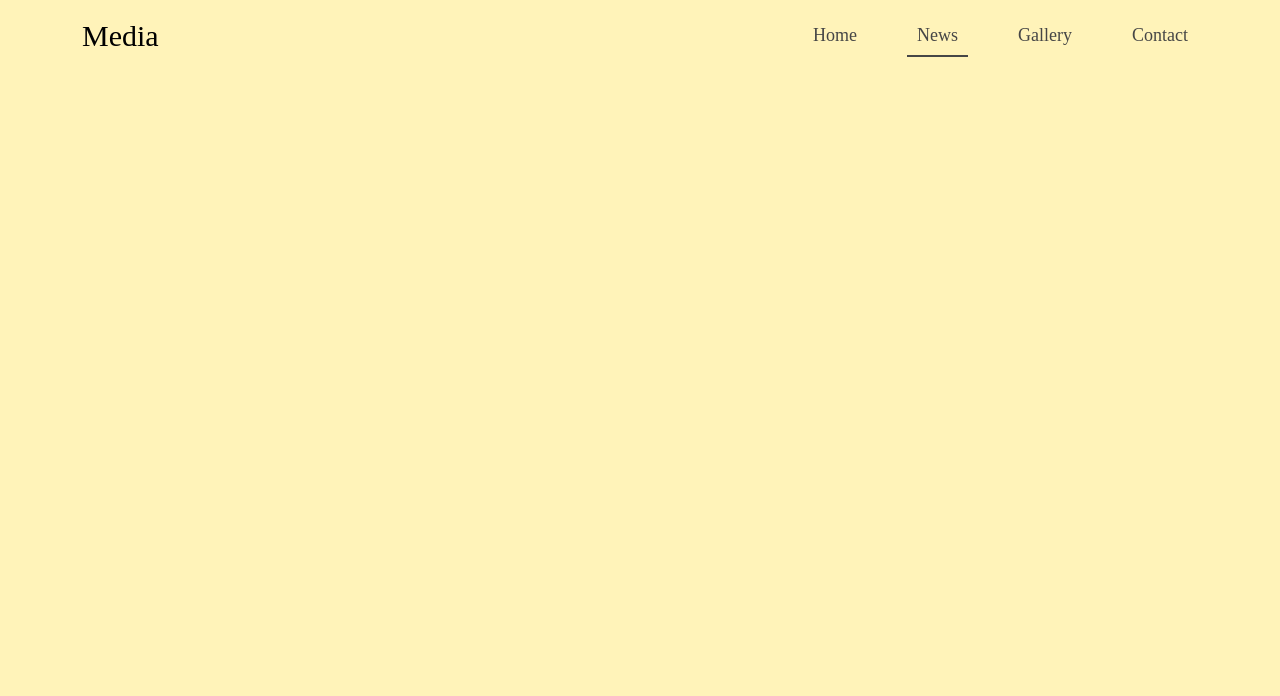
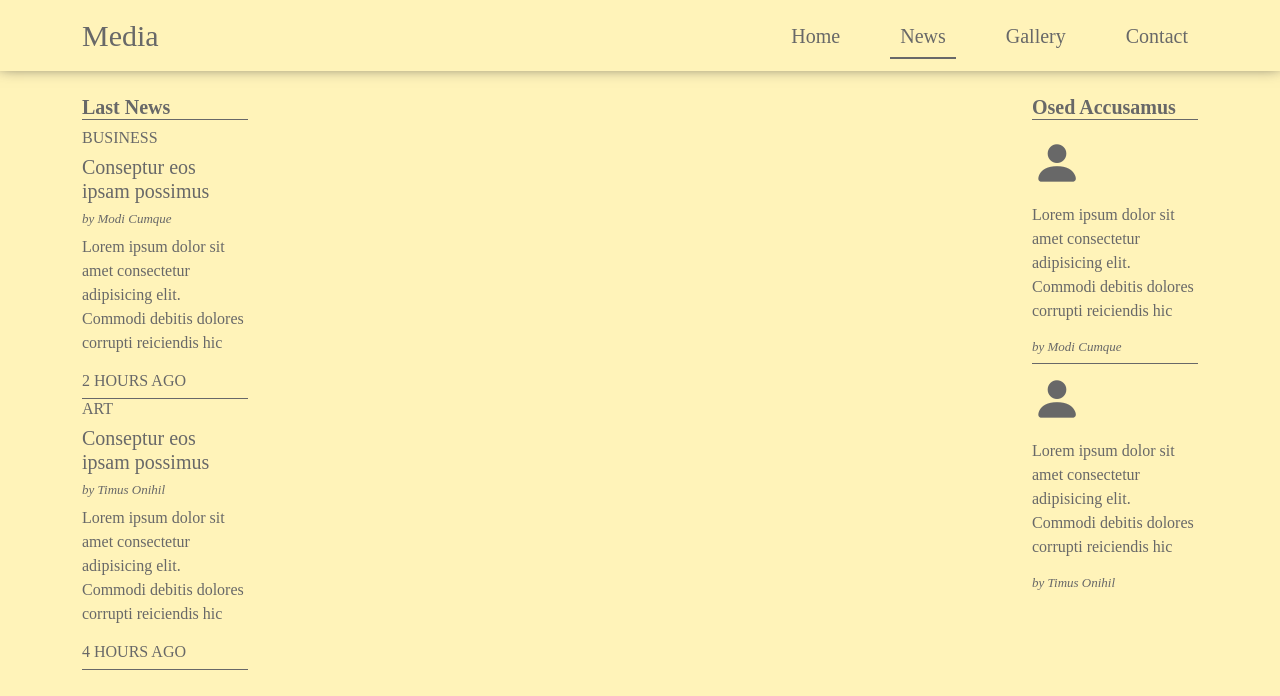
Before and after one commit to OlegBlonnyi/Homework_20, a plain HTML site: page index.html in a window 1280 px wide. Drawn offline with nearby package versions, Linux system fonts and the light colour scheme.

Commit message:
Some fixes and added 2/3cols in main

```diff
--- a/css/style.css
+++ b/css/style.css
@@ -1,6 +1,6 @@
 :root{
   --bg-color: rgba(255, 242, 175, 0.872);
-  --text-color: rgb(70, 70, 70);
+  --text-color: rgb(104, 104, 104);
 }
 :root[theme="dark"]{
   --bg-color: rgb(51, 51, 51);
@@ -11,13 +11,17 @@ body{
   color: var(--text-color);
   font-family: 'Times New Roman', Times, serif;
 }
+.divider{
+  border-bottom: 1px solid var(--text-color);
+}
 /* navbar */
 .navbar-brand{
   font-size: 30px;
+  color: var(--text-color);
 }
 .nav-menu ul{
   list-style-type: none;
-  font-size: large;
+  font-size: 20px;
   padding: 0;
   margin:  0;
 }
@@ -32,4 +36,20 @@ body{
 .nav-menu ul .active{
   border-bottom: 2px solid var(--text-color);
 }
+nav{
+  box-shadow: 0px -5px 15px rgb(62, 62, 62);
+}
 /* navbar */
+
+/* main */
+.small-text{
+  font-size: medium;
+}
+.author{
+  font-size: small;
+  font-style: italic;
+}
+.bi{
+  font-size: 50px;
+}
+/* main */
--- a/index.html
+++ b/index.html
@@ -3,13 +3,14 @@
 <head>
   <meta charset="UTF-8">
   <meta name="viewport" content="width=device-width, initial-scale=1.0">
-  <title>Document</title>
+  <title>Media</title>
+  <link rel="stylesheet" href="https://cdn.jsdelivr.net/npm/bootstrap-icons@1.11.3/font/bootstrap-icons.min.css">
   <link href="https://cdn.jsdelivr.net/npm/bootstrap@5.3.2/dist/css/bootstrap.min.css" rel="stylesheet" integrity="sha384-T3c6CoIi6uLrA9TneNEoa7RxnatzjcDSCmG1MXxSR1GAsXEV/Dwwykc2MPK8M2HN" crossorigin="anonymous">
   <link rel="stylesheet" href="./css/style.css">
 </head>
 <body>
 
-  <nav class="navbar navbar-expand-lg ">
+  <nav class="navbar navbar-expand-lg mb-4">
     <div class="container-md">
       <a class="navbar-brand" href="#">Media</a>
       <div class="nav-menu d-flex justify-content-end">
@@ -24,7 +25,38 @@
   </nav>
 
   <main>
+    <div class="container">
+      <div class="row">
+        <div class="col col-2">
+          <h5 class="divider"><strong>Last News</strong></h5>
+          <h6 class="small-text">BUSINESS</h6>
+          <h5>Conseptur eos ipsam possimus</h5>
+          <h6 class="author">by Modi Cumque</h6>
+          <p>Lorem ipsum dolor sit amet consectetur adipisicing elit. Commodi debitis dolores corrupti reiciendis hic</p>
+          <h6 class="small-text">2 HOURS AGO</h6>
+          <div class="divider"></div>
+          <h6 class="small-text">ART</h6>
+          <h5>Conseptur eos ipsam possimus</h5>
+          <h6 class="author">by Timus Onihil</h6>
+          <p>Lorem ipsum dolor sit amet consectetur adipisicing elit. Commodi debitis dolores corrupti reiciendis hic</p>
+          <h6 class="small-text">4 HOURS AGO</h6>
+          <div class="divider"></div>
+        </div>
+        <div class="col col-8">
 
+        </div>
+        <div class="col col-2">
+          <h5 class="divider"><strong>Osed Accusamus</strong></h5>
+          <i class="bi bi-person-fill"></i>
+          <p>Lorem ipsum dolor sit amet consectetur adipisicing elit. Commodi debitis dolores corrupti reiciendis hic</p>
+          <h6 class="author">by Modi Cumque</h6>
+          <div class="divider"></div>
+          <i class="bi bi-person-fill"></i>
+          <p>Lorem ipsum dolor sit amet consectetur adipisicing elit. Commodi debitis dolores corrupti reiciendis hic</p>
+          <h6 class="author">by Timus Onihil</h6>
+        </div>
+      </div>
+    </div>
   </main>
 
 
--- a/js/script.js
+++ b/js/script.js
@@ -0,0 +1,11 @@
+let toogleTheme = document.getElementById('toogleTheme')
+toogleTheme.onclick = () =>{
+  if(document.documentElement.hasAttribute("theme")){
+    document.documentElement.removeAttribute('theme')
+    toogleTheme.value = "dark theme"
+  }
+  else{
+    document.documentElement.setAttribute('theme', 'dark')
+    toogleTheme.value = "light theme"
+  }
+}
```
